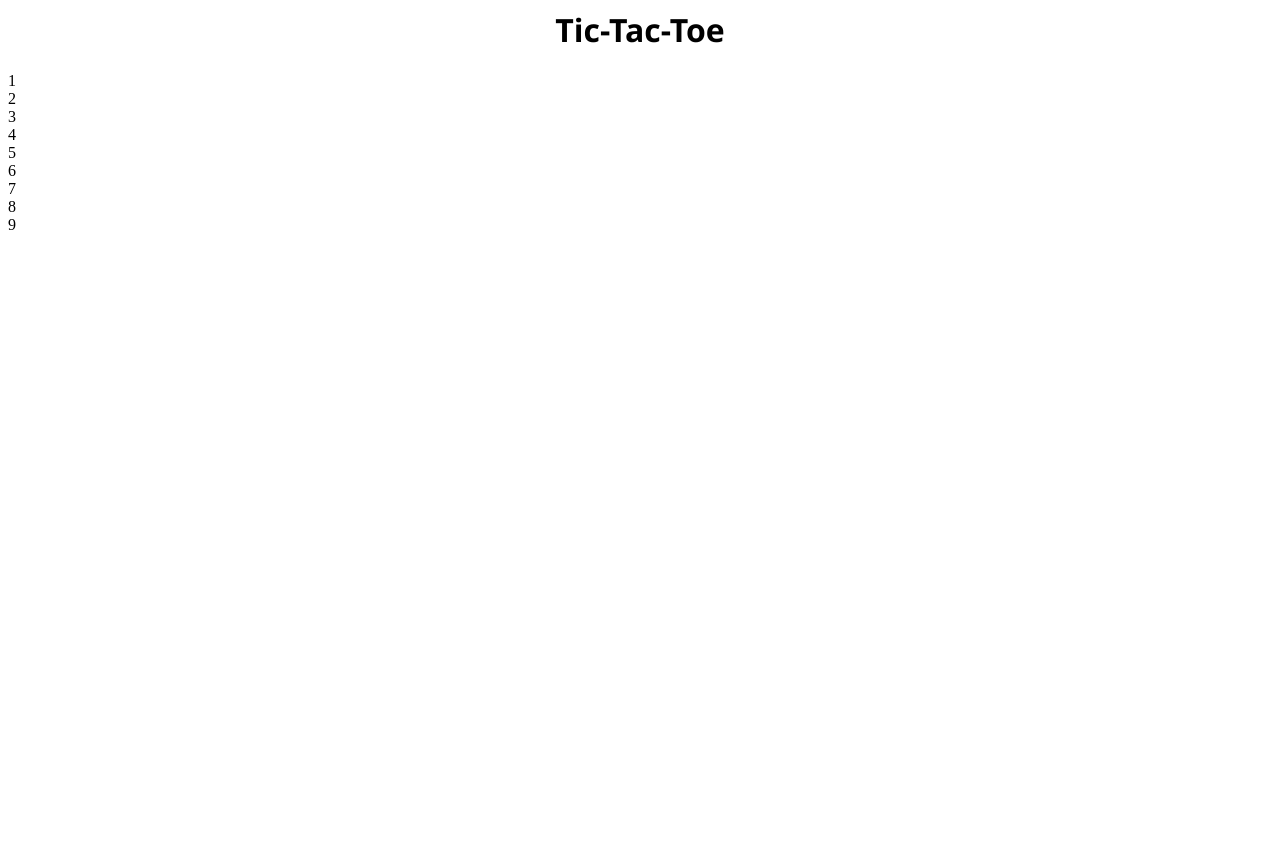
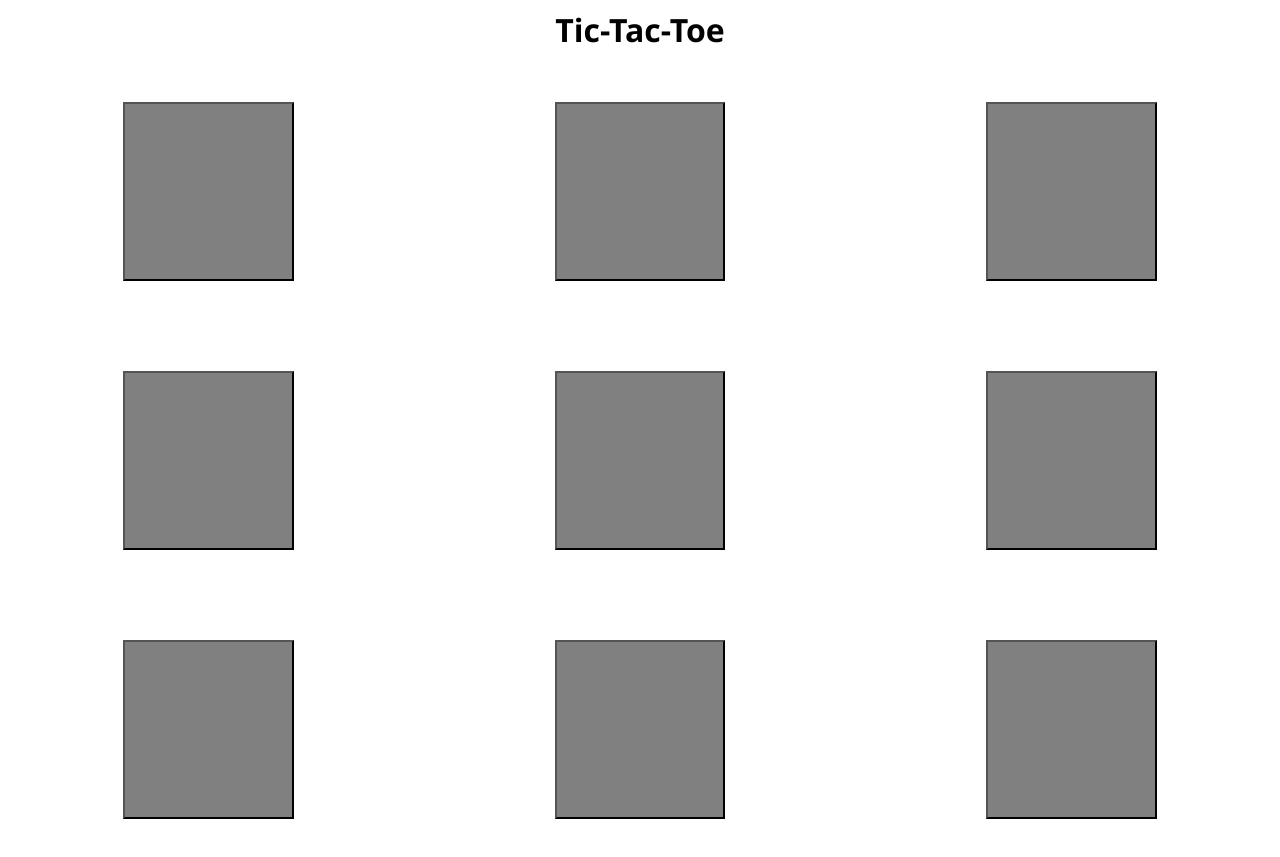
Before and after one commit to sjwestmec/Tic_Tac_Toe_SB, a plain HTML site: page index.html in a window 1280 px wide. Before the commit the page ends 800 px from the top, so only its background shows below. Drawn offline with Linux system fonts and the light colour scheme.

Commit message:
added grid

```diff
--- a/index.css
+++ b/index.css
@@ -3,7 +3,23 @@ h1{
     font-family:'Segoe UI', Tahoma, Geneva, Verdana, sans-serif
 }
 
-.grid-container {
+.grid {
     display: grid;
-    column-gap: 50px;
+    gap: 50px;
+    grid-template-columns: auto auto auto;
+    padding: 10px;
 }
+
+.grid-item {
+    padding: 20px;
+    font-size: 30px;
+    text-align: center;
+}
+
+button{
+    width: 50%;
+    height: 100%;
+    font-size: 150px;
+    background-color: grey;
+    color: grey;
+}
--- a/index.html
+++ b/index.html
@@ -10,15 +10,15 @@
     <h1>Tic-Tac-Toe</h1>
 
     <div class="grid">
-        <div class="grid-item">1</div>
-        <div class="grid-item">2</div>
-        <div class="grid-item">3</div>
-        <div class="grid-item">4</div>
-        <div class="grid-item">5</div>
-        <div class="grid-item">6</div>
-        <div class="grid-item">7</div>
-        <div class="grid-item">8</div>
-        <div class="grid-item">9</div>
+        <div class="grid-item"><button>xy</button></div>
+        <div class="grid-item"><button>xy</button></div>
+        <div class="grid-item"><button>xy</button></div>
+        <div class="grid-item"><button>xy</button></div>
+        <div class="grid-item"><button>xy</button></div>
+        <div class="grid-item"><button>xy</button></div>
+        <div class="grid-item"><button>xy</button></div>
+        <div class="grid-item"><button>xy</button></div>
+        <div class="grid-item"><button>xy</button></div>
     </div>
 </body>
 </html>
```
